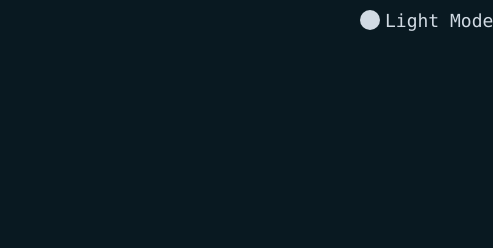
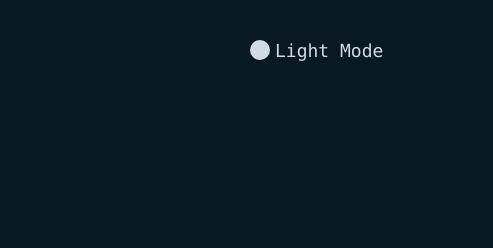
Before and after one commit to MuhammadHarisNugroho/analog-clock-pure-JS-v1, a plain HTML site: page index.html in a window 390 px wide. Shown: the top 248 px of the page, 493 px wide, since content can reach past the window. Drawn offline with Linux system fonts and the light colour scheme.

Commit message:
Change Toogle Position

```diff
--- a/assets/css/style.css
+++ b/assets/css/style.css
@@ -253,8 +253,8 @@ body.light .toggle:before {
   /* Mengatur jarak atas dan margin kanan untuk elemen .toggle pada tampilan responsif */
   .toggle {
     position: absolute;
-    top: 10px;
-    right: 10px;
+    top: 40px;
+    right: 120px;
   }
 
   /* Mengubah ukuran teks elemen h1 pada tampilan responsif */
```
